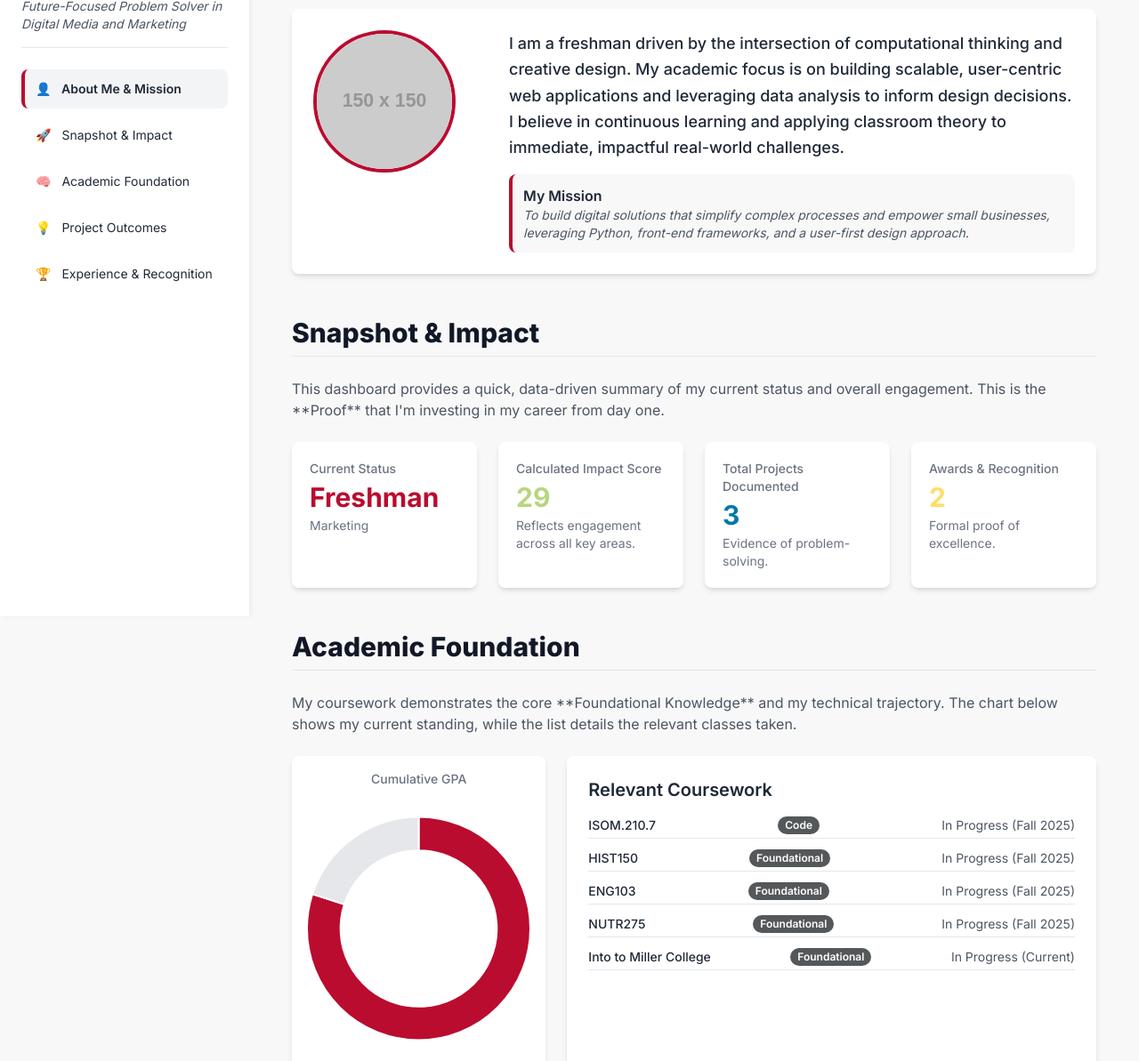
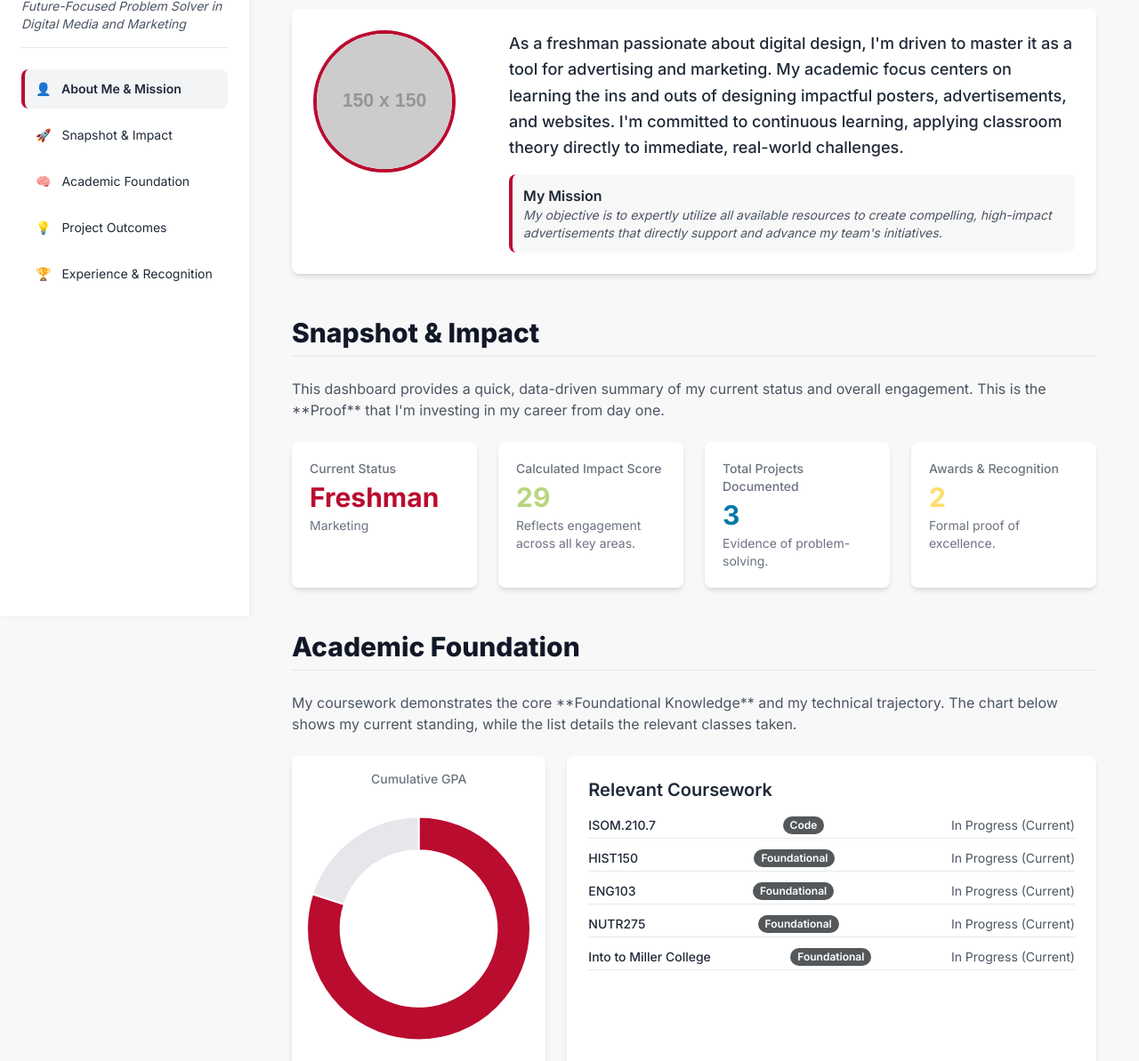
Before and after one commit to JaylaPreston/ISOM210-7-PBL-Project-2, a plain HTML site: page index.html in a window 1280 px wide. Shown: the part 107-1300 px from the top of the page at 89% size. Drawn offline with nearby package versions, Linux system fonts and the light colour scheme; placeholder pictures from the web are drawn by us.

Commit message:
Update index.html

```diff
--- a/index.html
+++ b/index.html
@@ -265,8 +265,8 @@ CONFIRMATION: NO SVG graphics used. NO Mermaid JS used. -->
             // --- INTRODUCTION & BRANDING FIELDS ---
             photoUrl: "https://placehold.co/150x150/BA0C2F/FFFFFF/png?text=JAYLA+P", // Replace with a URL to a professional headshot
             logoUrl: "https://placehold.co/40x40/BA0C2F/FFFFFF.png?text=BSU", // URL for your school logo or personal brand icon
-            personalBio: "I am a freshman driven by the intersection of computational thinking and creative design. My academic focus is on building scalable, user-centric web applications and leveraging data analysis to inform design decisions. I believe in continuous learning and applying classroom theory to immediate, impactful real-world challenges.",
-            missionStatement: "To build digital solutions that simplify complex processes and empower small businesses, leveraging Python, front-end frameworks, and a user-first design approach.",
+            personalBio: "As a freshman passionate about digital design, I'm driven to master it as a tool for advertising and marketing. My academic focus centers on learning the ins and outs of designing impactful posters, advertisements, and websites. I'm committed to continuous learning, applying classroom theory directly to immediate, real-world challenges.",
+            missionStatement: "My objective is to expertly utilize all available resources to create compelling, high-impact advertisements that directly support and advance my team's initiatives.",
         };
 
         /*
@@ -279,10 +279,10 @@ CONFIRMATION: NO SVG graphics used. NO Mermaid JS used. -->
 
         // 1.2 ACADEMICS (REQUIRED: Add relevant classes)
         const academicData = [
-            { name: "ISOM.210.7", grade: "In Progress", semester: "Fall 2025", relevance: "Code" },
-            { name: "HIST150", grade: "In Progress", semester: "Fall 2025", relevance: "Foundational" },
-            { name: "ENG103", grade: "In Progress", semester: "Fall 2025", relevance: "Foundational" },
-            { name: "NUTR275", grade: "In Progress", semester: "Fall 2025", relevance: "Foundational" },
+            { name: "ISOM.210.7", grade: "In Progress", semester: "Current", relevance: "Code" },
+            { name: "HIST150", grade: "In Progress", semester: "Current", relevance: "Foundational" },
+            { name: "ENG103", grade: "In Progress", semester: "Current", relevance: "Foundational" },
+            { name: "NUTR275", grade: "In Progress", semester: "Current", relevance: "Foundational" },
             { name: "Into to Miller College", grade: "In Progress", semester: "Current", relevance: "Foundational" },
         ];
 
```
